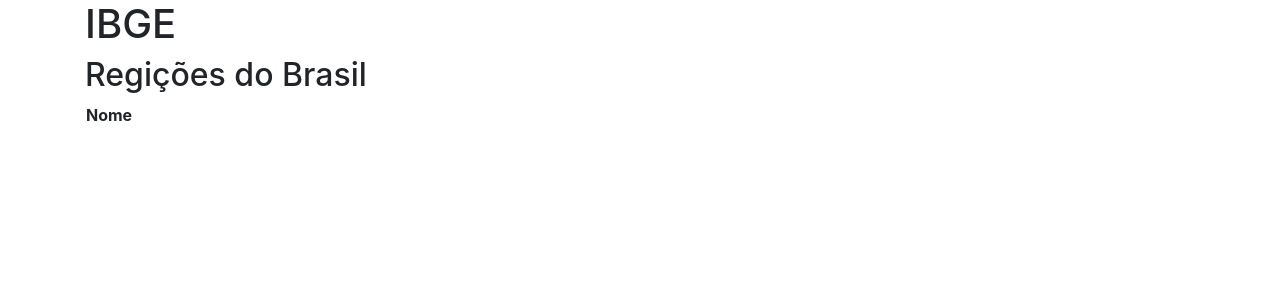
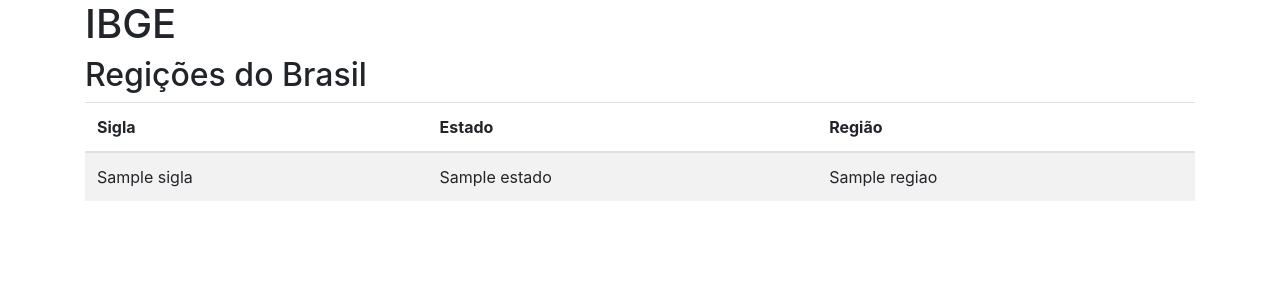
Before and after one commit to aislansantos/api_ibge, a Django app: template ibge/templates/ibge/estados.html in a window 1280 px wide. Shown: the top 300 px of the page. Run offline with Django 4.2, Linux system fonts and the light colour scheme; the template is opened without the code that fills it: most values are stand-ins (such as "Sample title", 1, 10 or a date in 2020); lists and menus that the app fills with data are empty; parts of the project's set-up code (start-up, migrations or seed data) failed here and were passed over; some libraries are stand-ins or nearby versions.

Commit message:
ajuste de visualização de estados

```diff
--- a/ibge/templates/ibge/estados.html
+++ b/ibge/templates/ibge/estados.html
@@ -4,16 +4,28 @@
 
 {% block content %}
 <div class="container">
-    <table>
+    <table class="table table-striped">
         <thead>
             <tr>
-                <th>Nome</th>
+                <th>Sigla</th>
+                <th>Estado</th>
+                <th>Região</th>
             </tr>
         </thead>
         <tbody>
+            {% for indice, estado in estados.items %}
             <tr>
-                <td></td>
+                <td>
+                    {{ estado.sigla }}
+                </td>
+                <td>
+                    {{ estado.nome }}
+                </td>
+                <td>
+                    {{ estado.regiao.nome }}
+                </td>
             </tr>
+            {% endfor %}
         </tbody>
     </table>
 </div>
--- a/ibge/urls.py
+++ b/ibge/urls.py
@@ -3,5 +3,5 @@
 from . import views
 urlpatterns = [
     path('', views.index, name='index'),
-    path('estados/', views.estados, name='estados'),
+    path('<id:int>/estados/', views.estados, name='estados'),
 ]
```
Also changed, not shown: ibge/templates/ibge/index.html (+4 -4 lines).
